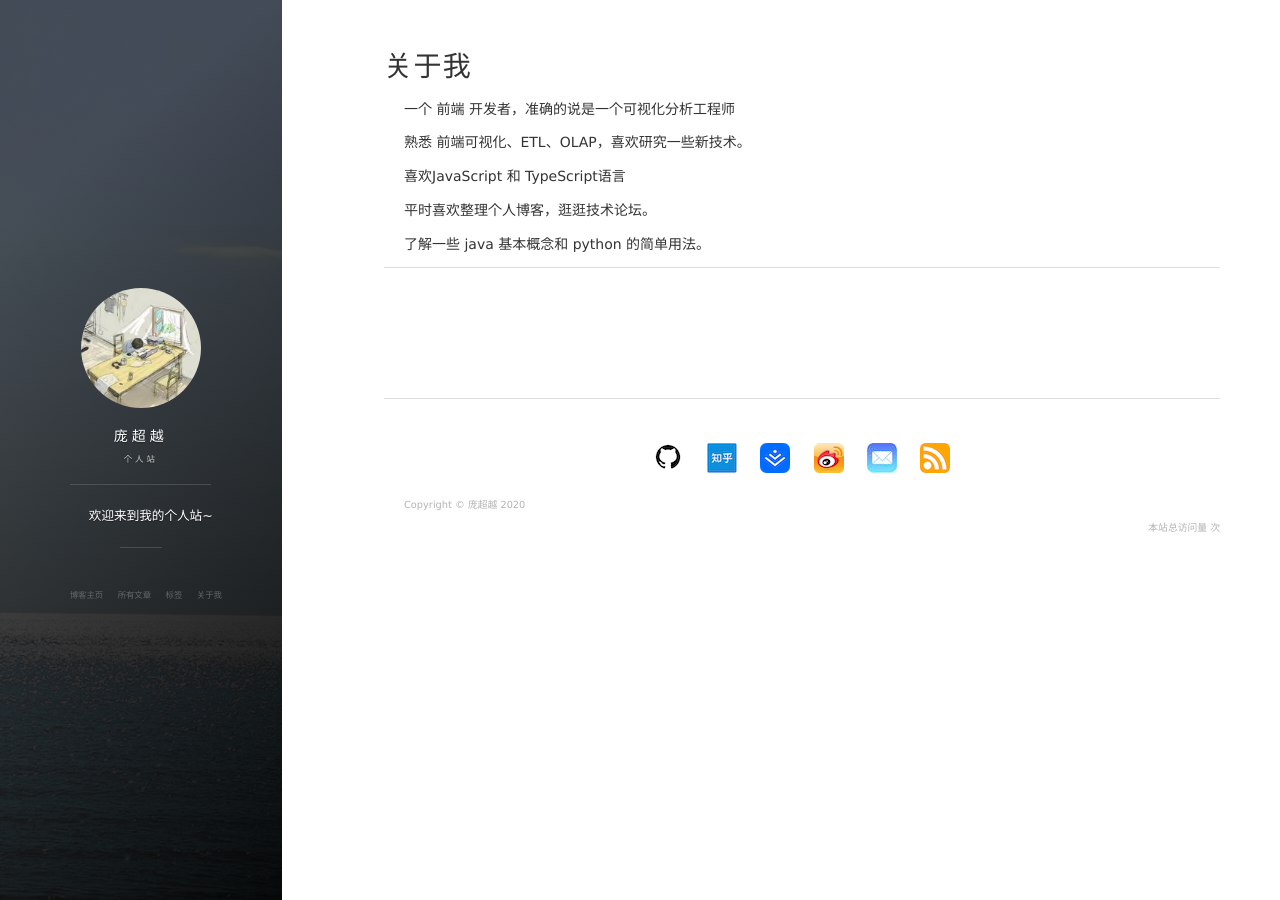
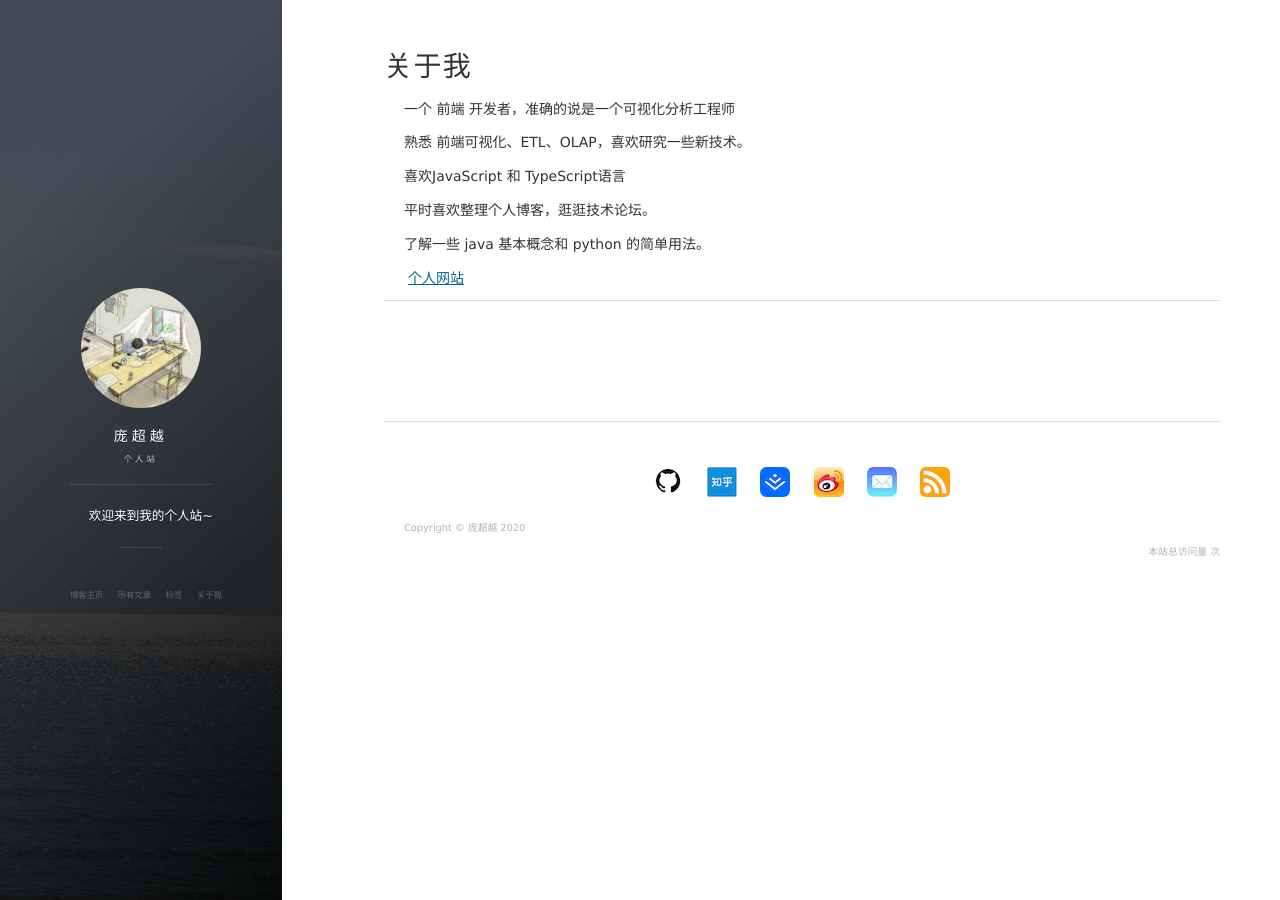
Before and after one commit to Alessandro-Pang/Alessandro-Pang.github.io, a Jekyll site: the page built from about.md, in a window 1280 px wide. Built offline with Jekyll 4.4.1, drawn with Linux system fonts in a browser that asks for light colours; nearby versions of some CDN libraries; comment, search, counter and statistics services are not loaded.

Commit message:
2020-1-7

```diff
--- a/about.md
+++ b/about.md
@@ -9,11 +9,11 @@ title: 关于我
 
 喜欢JavaScript 和 TypeScript语言
 
-<p>
 平时喜欢整理个人博客，逛逛技术论坛。
-<p>
+
 了解一些 java 基本概念和 python 的简单用法。
 
+<a herf="www.ismepangcy.xyz">个人网站</a>
 
 
 {% include comments.html %}
--- a/tags.html
+++ b/tags.html
@@ -1,7 +1,7 @@
 ---
 layout: page
 title:
-header: 根据快速导航到相应的文章
+header: 快速导航到相应的文章
 group: navigation
 ---
 {% include JB/setup %}
```
Also changed, not shown: README.md.
